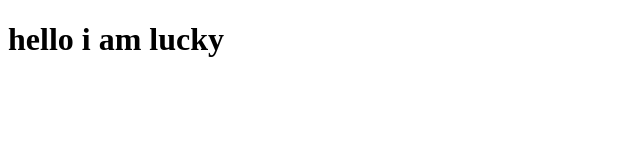
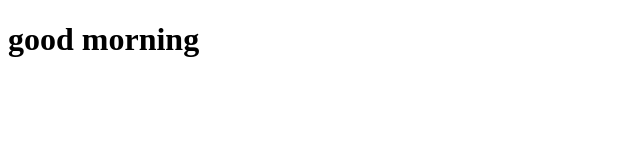
Before and after one commit to Luckybaladra23/cpc, a plain HTML site: page index.html in a window 1280 px wide. Shown: the whole page, without its empty margins (0-640 px from the left). Drawn offline with Linux system fonts and the light colour scheme.

Commit message:
first commit

```diff
--- a/index.html
+++ b/index.html
@@ -6,6 +6,6 @@
     <title>Document</title>
 </head>
 <body>
-    <h1>hello i am lucky</h1>
+    <h1>good morning</h1>
 </body>
 </html>
```
